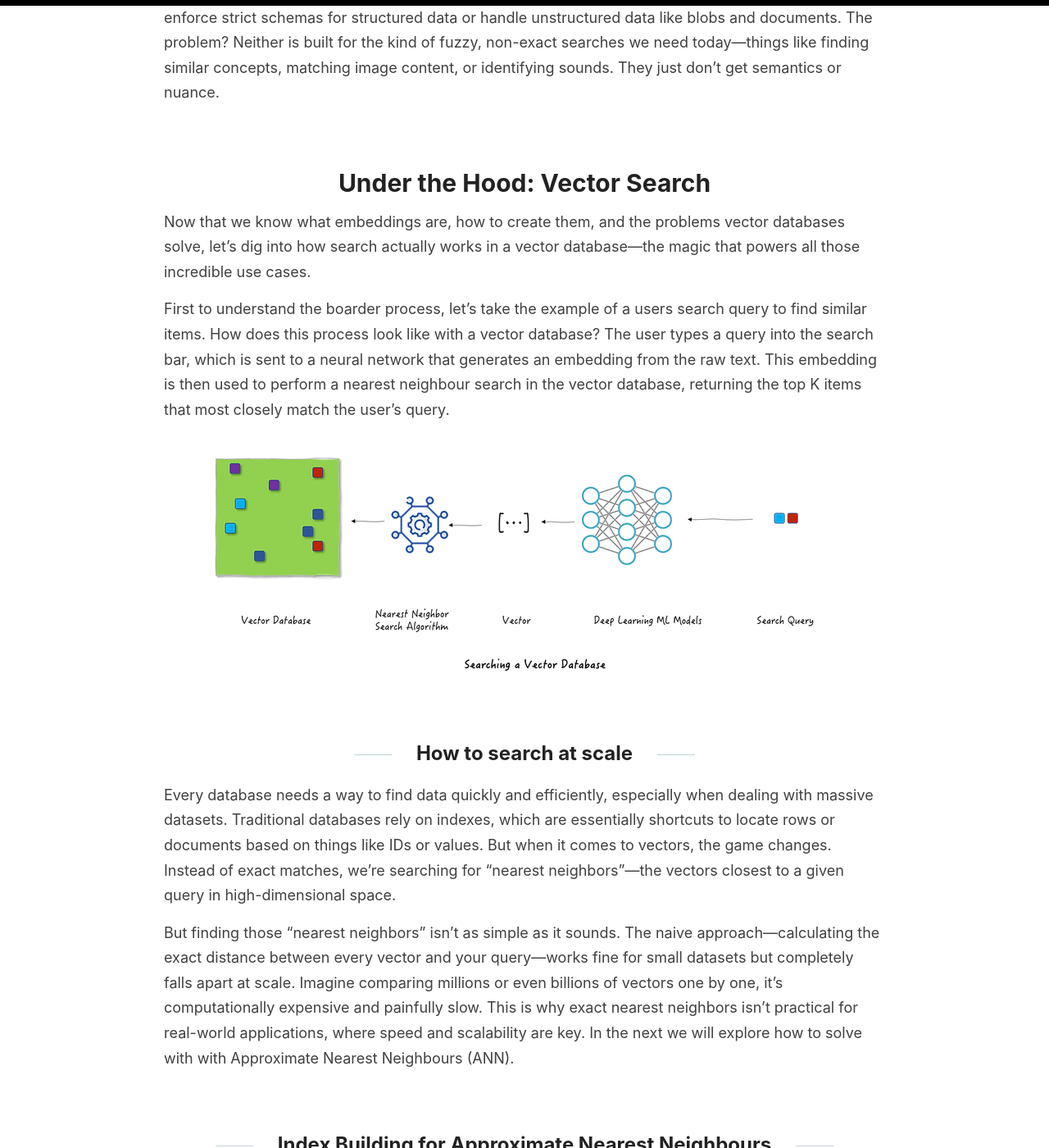
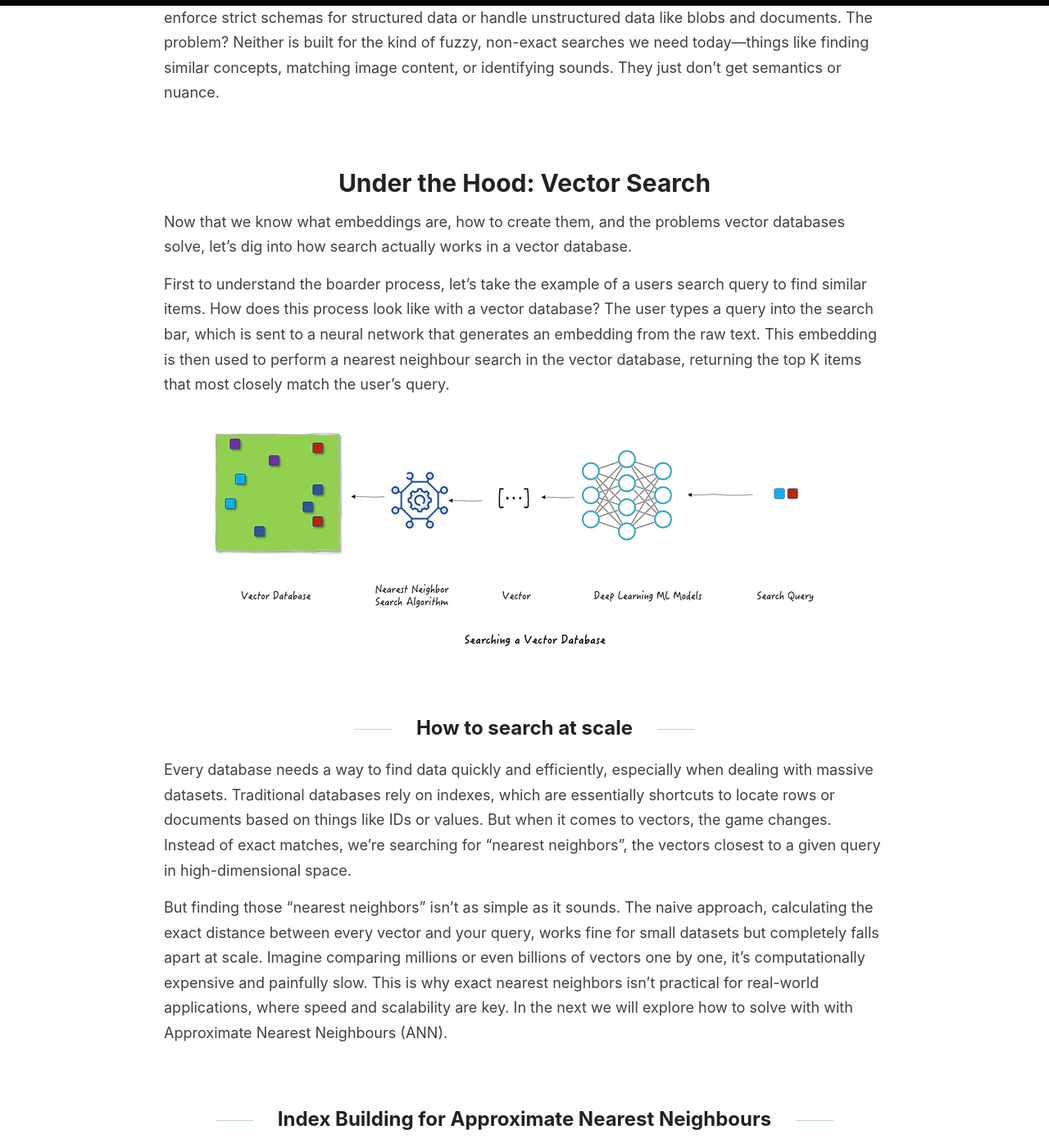
Before and after one commit to stephenCarmody/stephenCarmody.github.io, a Jekyll site: the page built from _posts/2025-03-16-vector-databases.md, in a window 1280 px wide and 1400 px high, scrolled down 2651 px. Shown: the whole window at 82% size. Built offline with Jekyll 4.4.1, drawn with Linux system fonts in a browser that asks for light colours; some of the changed text lies outside the part shown.

Commit message:
chore: minor changes

```diff
--- a/_posts/2025-03-16-vector-databases.md
+++ b/_posts/2025-03-16-vector-databases.md
@@ -12,7 +12,7 @@
 
 ## What are embeddings?
 
-At their core, embeddings are dense vectors of floating-point numbers—dense meaning they typically don't have empty or zero values. But why are these numbers so powerful? Because they're more than just numbers; they're compact, numerical representations of complex things like words, ideas, images, or sounds. They distill rich, meaningful information into a format that computers can work with efficiently, capturing the essence of our world in numbers.
+At their core, embeddings are dense vectors of floating-point numbers, dense meaning they typically don't have empty or zero values. But why are these numbers so powerful? Because they're more than just numbers; they're compact, numerical representations of complex things like words, ideas, images, or sounds. They distill rich, meaningful information into a format that computers can work with efficiently, capturing the essence of our world in numbers.
 
 <br>
 
@@ -51,13 +51,14 @@
 
 # What Problems do Vector Databases Solve?
 
-Now that we understand embeddings, it's easier to see why vector databases are such a game-changer—but let's break it down a bit more. Traditional databases come in two flavors: they either enforce strict schemas for structured data or handle unstructured data like blobs and documents. The problem? Neither is built for the kind of fuzzy, non-exact searches we need today—things like finding similar concepts, matching image content, or identifying sounds. They just don't get semantics or nuance.
+Now that we understand embeddings, it's easier to see why vector databases are such a game-changer, but let's break it down a bit more. Traditional databases come in two flavors: they either enforce strict schemas for structured data or handle unstructured data like blobs and documents. The problem? Neither is built for the kind of fuzzy, non-exact searches we need today—things like finding similar concepts, matching image content, or identifying sounds. They just don't get semantics or nuance.
 
 <br>
 
 # Under the Hood: Vector Search
 
-Now that we know what embeddings are, how to create them, and the problems vector databases solve, let's dig into how search actually works in a vector database—the magic that powers all those incredible use cases.
+Now that we know what embeddings are, how to create them, and the problems vector databases solve, let's dig into how search actually works in a vector database.
+
 
 First to understand the boarder process, let's take the example of a users search query to find similar items. How does this process look like with a vector database? The user types a query into the search bar, which is sent to a neural network that generates an embedding from the raw text. This embedding is then used to perform a nearest neighbour search in the vector database, returning the top K items that most closely match the user's query.
 
@@ -67,9 +68,9 @@
 
 ## How to search at scale
 
-Every database needs a way to find data quickly and efficiently, especially when dealing with massive datasets. Traditional databases rely on indexes, which are essentially shortcuts to locate rows or documents based on things like IDs or values. But when it comes to vectors, the game changes. Instead of exact matches, we're searching for "nearest neighbors"—the vectors closest to a given query in high-dimensional space.
+Every database needs a way to find data quickly and efficiently, especially when dealing with massive datasets. Traditional databases rely on indexes, which are essentially shortcuts to locate rows or documents based on things like IDs or values. But when it comes to vectors, the game changes. Instead of exact matches, we're searching for "nearest neighbors", the vectors closest to a given query in high-dimensional space.
 
-But finding those "nearest neighbors" isn't as simple as it sounds. The naive approach—calculating the exact distance between every vector and your query—works fine for small datasets but completely falls apart at scale. Imagine comparing millions or even billions of vectors one by one, it's computationally expensive and painfully slow. This is why exact nearest neighbors isn't practical for real-world applications, where speed and scalability are key. In the next we will explore how to solve with with Approximate Nearest Neighbours (ANN).
+But finding those "nearest neighbors" isn't as simple as it sounds. The naive approach, calculating the exact distance between every vector and your query, works fine for small datasets but completely falls apart at scale. Imagine comparing millions or even billions of vectors one by one, it's computationally expensive and painfully slow. This is why exact nearest neighbors isn't practical for real-world applications, where speed and scalability are key. In the next we will explore how to solve with with Approximate Nearest Neighbours (ANN).
 
 <br>
 
@@ -186,7 +187,7 @@
 
 <br>
 
-The beauty of IVF lies in its simplicity. During search, we first find the closest centroids to our query vector, and then only search through the vectors in those clusters. The `nprobe` parameter controls how many nearest clusters we explore - a crucial tuning parameter for handling edge cases. For example, if a query vector falls near the boundary between clusters, we might miss relevant results by only searching one cluster. By increasing `nprobe`, we can search neighboring clusters as well, trading speed for accuracy.
+The beauty of IVF lies in its simplicity. During search, we first find the closest centroids to our query vector, and then only search through the vectors in those clusters. The `nprobe` parameter controls how many nearest clusters we explore, a crucial tuning parameter for handling edge cases. For example, if a query vector falls near the boundary between clusters, we might miss relevant results by only searching one cluster. By increasing `nprobe`, we can search neighboring clusters as well, trading speed for accuracy.
 
 <br>
 
@@ -211,7 +212,7 @@
 
 - **Reindexing**: As new vectors are added, the index structure needs updating. While methods like IVF allow for incremental updates by assigning vectors to existing clusters, this can lead to degraded performance over time as the original clustering becomes less optimal.
 
-- **Memory Usage**: High-dimensional vectors consume significant memory - even modest datasets (1M vectors) can require several GBs. Techniques like Product Quantization and dimensionality reduction help, but involve trade-offs between memory efficiency and search accuracy.
+- **Memory Usage**: High-dimensional vectors consume significant memory. Even modest datasets (1M vectors) can require several GBs. Techniques like Product Quantization and dimensionality reduction help, but involve trade-offs between memory efficiency and search accuracy.
 
 - **Filtering**: Combining traditional database filtering (e.g., metadata queries) with vector similarity search is challenging. The index structures optimized for vector search don't naturally support these additional constraints.
 
```
Also changed, not shown: other parts of _posts/2025-03-16-vector-databases.md (+1 -1 lines).
